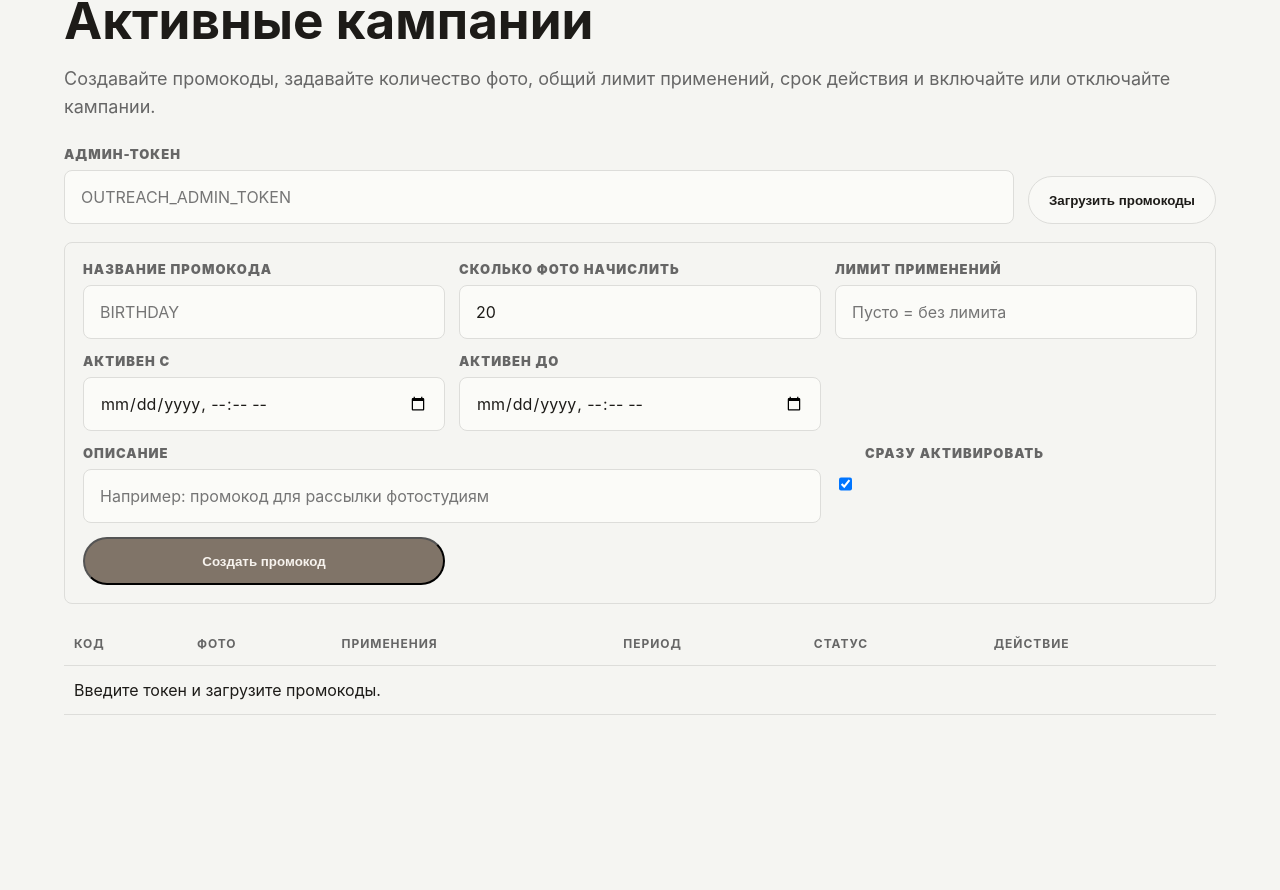
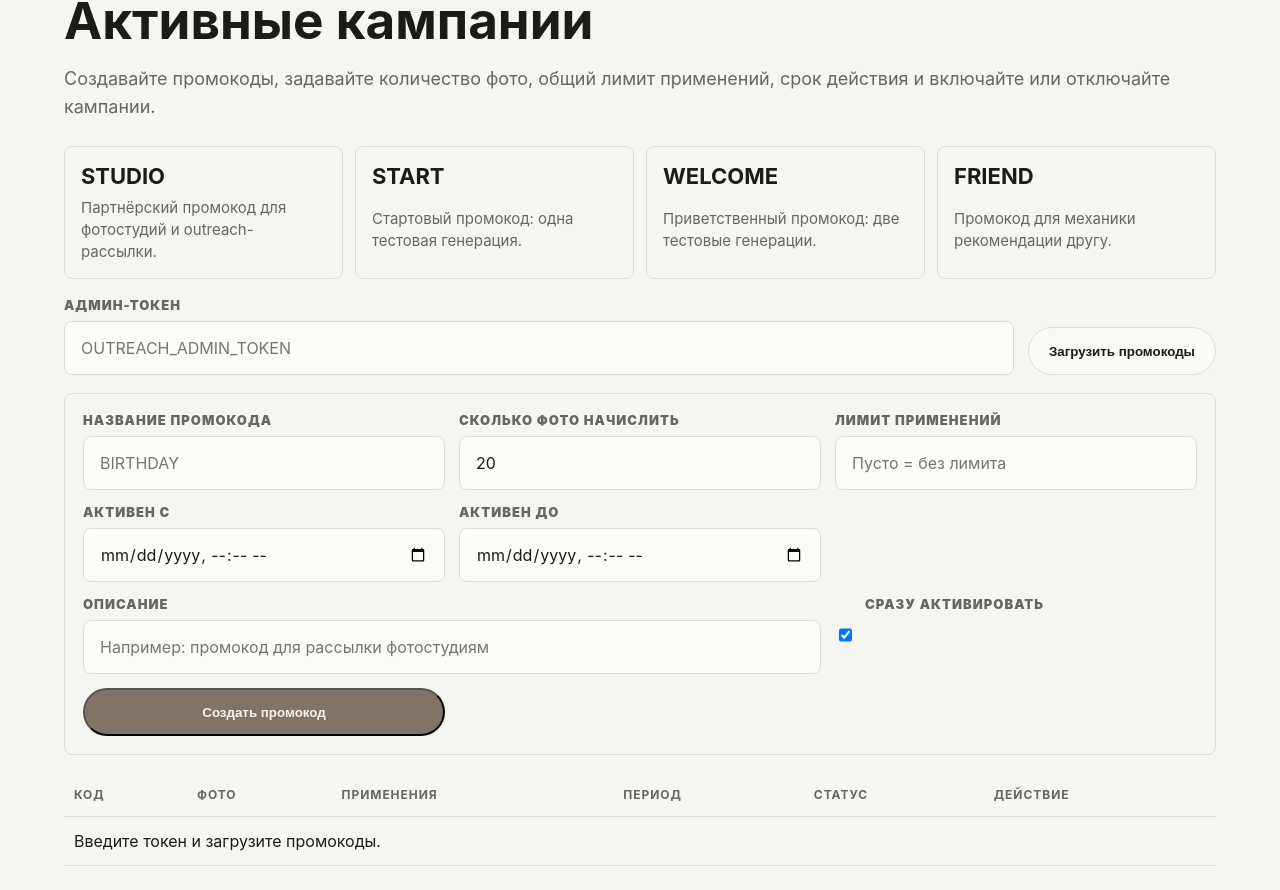
Before and after one commit to kgalanov2020-oss/-Virtual-AI-Photo-Studio, a Next.js app in the folder apps/web/: page /admin in a window 1280 px wide. Shown: the part 1786-2676 px from the top of the page. Before the commit the page ends 2569 px from the top, so only its background shows below. Built offline with nearby package versions, Linux system fonts and the light colour scheme.

Commit message:
Restore promo campaign cards and admin nav link

```diff
--- a/apps/web/src/app/admin/promo-code-panel.tsx
+++ b/apps/web/src/app/admin/promo-code-panel.tsx
@@ -155,6 +155,25 @@ export function PromoCodePanel() {
 
   return (
     <div className="admin-promo-panel">
+      <div className="admin-promo-list" aria-label="Действующие промокампании">
+        <div>
+          <strong>STUDIO</strong>
+          <span>Партнёрский промокод для фотостудий и outreach-рассылки.</span>
+        </div>
+        <div>
+          <strong>START</strong>
+          <span>Стартовый промокод: одна тестовая генерация.</span>
+        </div>
+        <div>
+          <strong>WELCOME</strong>
+          <span>Приветственный промокод: две тестовые генерации.</span>
+        </div>
+        <div>
+          <strong>FRIEND</strong>
+          <span>Промокод для механики рекомендации другу.</span>
+        </div>
+      </div>
+
       <div className="admin-token-inline">
         <label>
           <span>Админ-токен</span>
```
Also changed, not shown: apps/web/src/app/auth-nav-action.tsx (+11 -3 lines).
